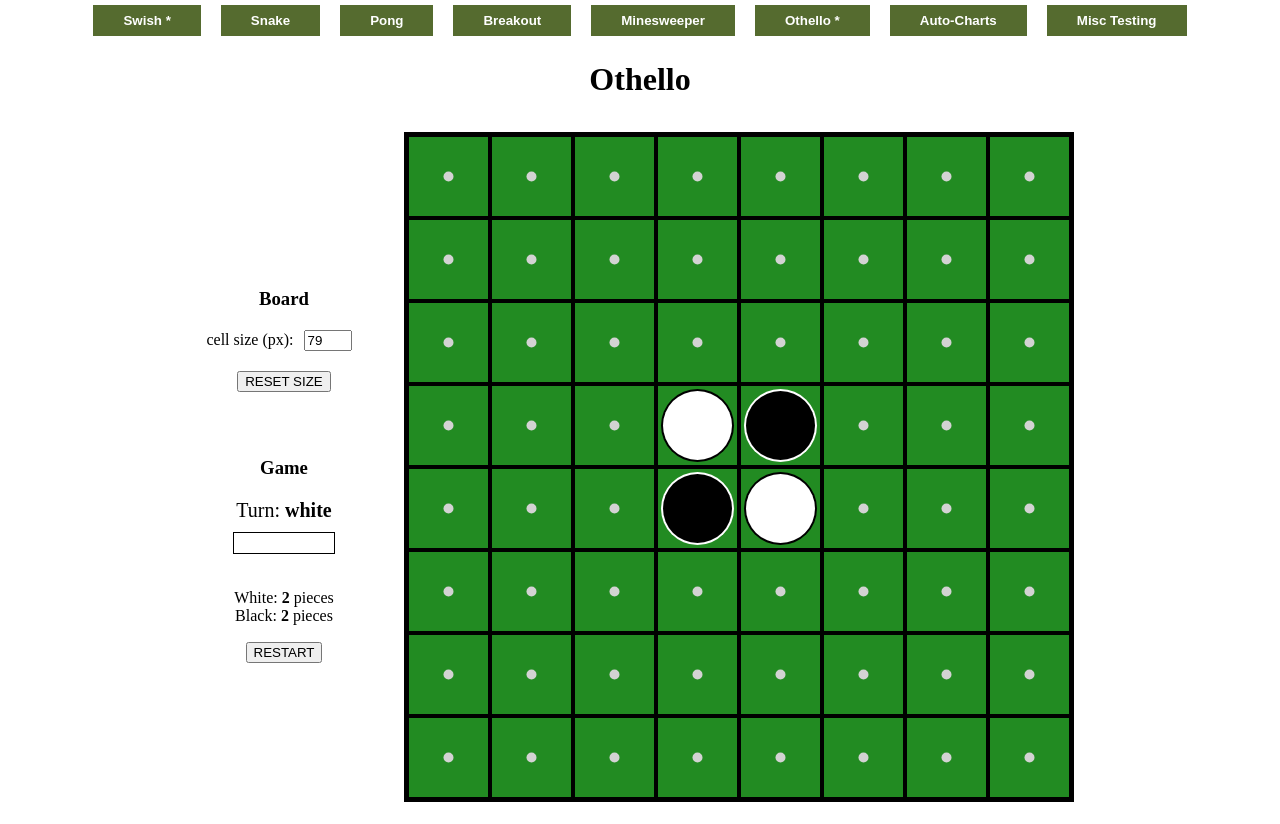
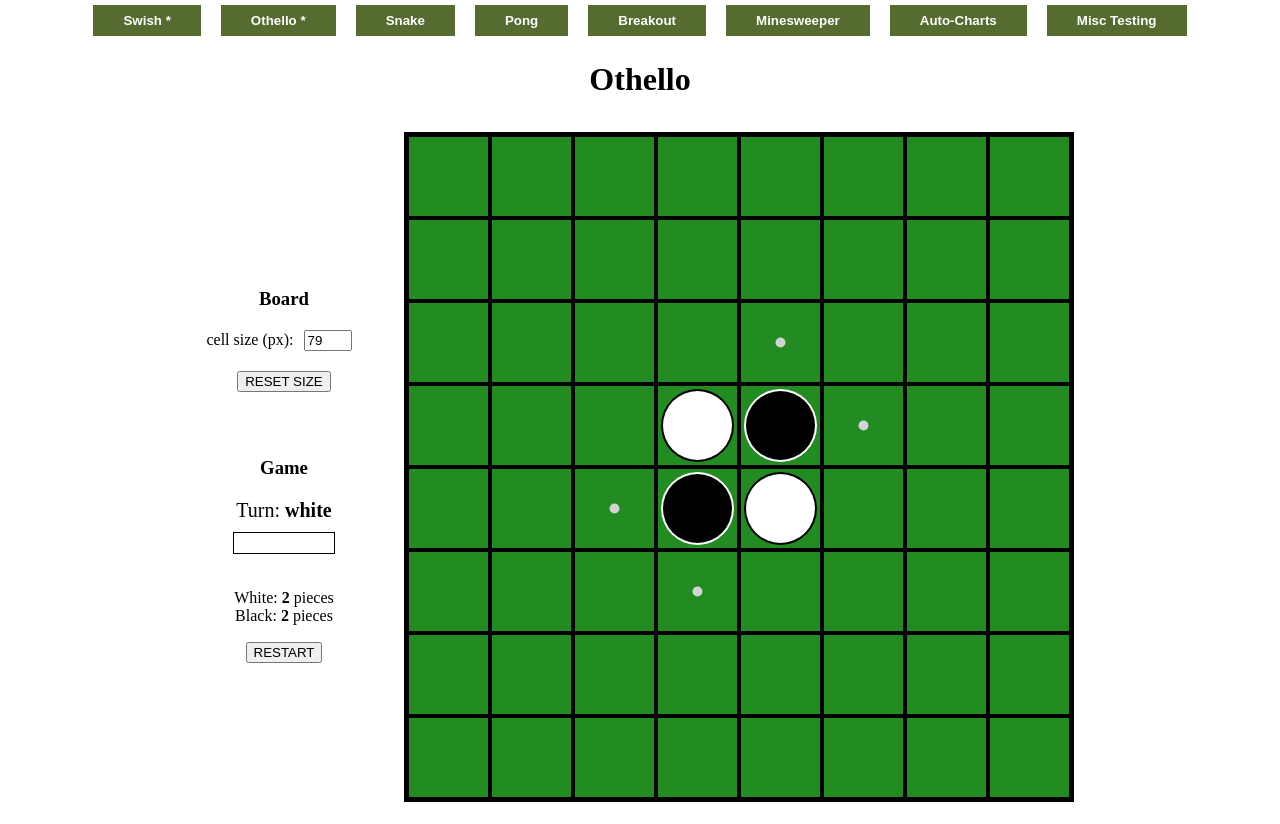
Before and after one commit to apoyhonen/base, a Vue app: page / in a window 1280 px wide. Built offline with nearby package versions, Linux system fonts and the light colour scheme.

Commit message:
othello possible moves & proper moves/turning works perfectly

```diff
--- a/src/App.vue
+++ b/src/App.vue
@@ -31,11 +31,11 @@ const shownApp = ref("othello");
 
 const apps = [];
 apps.push({ refName: 'swish', name: 'Swish *' });
+apps.push({ refName: 'othello', name: 'Othello *' });
 apps.push({ refName: 'snake', name: 'Snake' });
 apps.push({ refName: 'pong', name: 'Pong' });
 apps.push({ refName: 'breakout', name: 'Breakout' });
 apps.push({ refName: 'minesweeper', name: 'Minesweeper' });
-apps.push({ refName: 'othello', name: 'Othello *' });
 apps.push({ refName: 'canvascharts', name: 'Auto-Charts' });
 apps.push({ refName: 'misctesting', name: 'Misc Testing' });
 
--- a/src/apps/OthelloApp.vue
+++ b/src/apps/OthelloApp.vue
@@ -39,7 +39,6 @@
                 :value="grid[rowIndex - 1][colIndex - 1]"
                 :size="cellSize"
                 @left-click="cellClicked"
-                @right-click="cellSecondaryClicked"
             />
           </tr>
         </table>
@@ -60,14 +59,18 @@ import {
   resetGrid,
   addStarterPieces,
   placePiece,
-  markPossibleMoves, togglePiece
+  markPossibleMoves,
+  emptyGrid
 } from "@/engines/OthelloEngine";
 
 const defaultCellSize = 50;
 const cellSize = ref(defaultCellSize);
 
 const grid = ref([]);
-initGrid(grid.value);
+initGrid(grid.value, 0);
+
+const possibleMovesGrid = ref([]);
+initGrid(possibleMovesGrid.value, []);
 
 onMounted(() => {
   const table = document.getElementById("othello-table");
@@ -91,7 +94,7 @@ function sumValuesCount(arrayOfArrays, value) {
 }
 
 function resetGame() {
-  resetGrid(grid.value);
+  resetGrid(grid.value, 0);
   startGame();
 }
 
@@ -100,15 +103,20 @@ function startGame() {
 
   // random player starts
   setCurrentPlayer(randomIntBetween(1, 2));
-  markPossibleMoves(grid.value);
+  resetPossibleMoves();
 }
 
 function cellClicked(col, row) {
-  const placed = placePiece(grid.value, currentPlayerRef.value, col -1, row -1);
+  const placed = placePiece(grid.value, possibleMovesGrid.value, currentPlayerRef.value, col -1, row -1);
   if (placed) {
     togglePlayer();
-    markPossibleMoves(grid.value);
+    resetPossibleMoves();
   }
+}
+
+function resetPossibleMoves() {
+  emptyGrid(possibleMovesGrid.value);
+  markPossibleMoves(grid.value, possibleMovesGrid.value, currentPlayerRef.value);
 }
 
 function togglePlayer() {
@@ -117,11 +125,6 @@ function togglePlayer() {
 
 function setCurrentPlayer(playerVal) {
   currentPlayerRef.value = playerVal;
-}
-
-function cellSecondaryClicked(col, row) {
-  // TODO debug function
-  togglePiece(grid.value, col - 1, row - 1);
 }
 
 </script>
--- a/src/components/OthelloCell.vue
+++ b/src/components/OthelloCell.vue
@@ -4,7 +4,6 @@
         v-bind:id="canvasId"
         class="othello-cell-canvas"
         @click="leftClick"
-        @auxclick="rightClick"
         oncontextmenu="return false"
     />
   </td>
@@ -97,14 +96,10 @@ function clear() {
   c.clearRect(0, 0, canvasSize.value, canvasSize.value);
 }
 
-const emit = defineEmits([ 'leftClick', 'rightClick' ]);
+const emit = defineEmits([ 'leftClick' ]);
 
 function leftClick() {
   emit('leftClick', props.col, props.row);
-}
-
-function rightClick() {
-  emit('rightClick', props.col, props.row);
 }
 
 </script>
--- a/src/engines/OthelloEngine.js
+++ b/src/engines/OthelloEngine.js
@@ -1,22 +1,37 @@
 
 import { randomIntBetween } from "@/util/MathUtil";
-export { initGrid, resetGrid, addStarterPieces, placePiece, markPossibleMoves, togglePiece };
+export { initGrid, resetGrid, emptyGrid, addStarterPieces, placePiece, markPossibleMoves, togglePiece };
 
-function initGrid(grid) {
+// GRID MANIPULATION
+
+function initGrid(grid, value) {
     for (let rowIndex = 0; rowIndex < 8; rowIndex++) {
         const row = [];
-        for (let colIndex = 0; colIndex < 8; colIndex++) row.push(0);
+        for (let colIndex = 0; colIndex < 8; colIndex++) row.push(value);
         grid.push(row);
     }
 }
 
-function resetGrid(grid) {
+function resetGrid(grid, value) {
     for (let i = 0; i < 8; i++) {
         for (let j = 0; j < 8; j++) {
-            grid[i][j] = 0;
+            grid[i][j] = value;
         }
     }
 }
+
+function emptyGrid(grid) {
+    for (let i = 0; i < 8; i++) {
+        for (let j = 0; j < 8; j++) {
+            const arr = grid[i][j];
+            while (arr.length > 0) {
+                grid[i][j] = arr.pop();
+            }
+        }
+    }
+}
+
+// PLACING PIECES & CELL VALUES
 
 function addStarterPieces(grid) {
     // starter pieces
@@ -28,15 +43,20 @@ function addStarterPieces(grid) {
     grid[4][4] = firstVal;
 }
 
-function placePiece(grid, currentPlayerVal, colIndex, rowIndex) {
+function placePiece(grid, possibleMovesGrid, currentPlayerVal, colIndex, rowIndex) {
     const val = getValue(grid, colIndex, rowIndex);
     if (val > 0) {
         return false;
     } else {
-        // TODO check if is possible move and only do/return true if yes
-        console.log('placing piece: col ' + colIndex + ', row ' + rowIndex);
-        grid[rowIndex][colIndex] = currentPlayerVal;
-        return true;
+        const possibleTurns = getPossibleMoves(possibleMovesGrid, colIndex, rowIndex);
+        if (possibleTurns.length > 0) {
+            console.log('placing piece: col ' + colIndex + ', row ' + rowIndex);
+            grid[rowIndex][colIndex] = currentPlayerVal;
+            possibleTurns.forEach(possibleTurn => grid[possibleTurn.row][possibleTurn.col] = currentPlayerVal);
+            return true;
+        } else {
+            return false; // can't turn anything, can't place piece
+        }
     }
 }
 
@@ -47,203 +67,252 @@ function togglePiece(grid, colIndex, rowIndex) {
     console.log('aux-clicking piece: col ' + colIndex + ', row ' + rowIndex);
 }
 
-const possibleMoveVal = -1;
-//const emptyCellVal = 0;
-
-function markPossibleMoves(grid) {
-    if (grid.length === 0) return;
-
-    for (let rowIndex = 0; rowIndex < 8; rowIndex++) {
-        for (let colIndex = 0; colIndex < 8; colIndex++) {
-            const val = getValue(grid, colIndex, rowIndex);
-            if (val <= 0) {
-                grid[rowIndex][colIndex] = possibleMoveVal;
-                //game[row][col] = cellMovePossible(col, row) ? possibleMoveVal : emptyCellVal;
-            }
-        }
-    }
+function getPossibleMoves(possibleMovesGrid, colIndex, rowIndex) {
+    return possibleMovesGrid[rowIndex][colIndex];
 }
 
 function getValue(grid, colIndex, rowIndex) {
     return grid[rowIndex][colIndex];
 }
 
-/*
-function cellMovePossible(colIndex, rowIndex) {
-    return tryTopMove(colIndex, rowIndex)
-        || tryTopRightMove(colIndex, rowIndex)
-        || tryRightMove(colIndex, rowIndex)
-        || tryBottomRightMove(colIndex, rowIndex)
-        || tryBottomMove(colIndex, rowIndex)
-        || tryBottomLeftMove(colIndex, rowIndex)
-        || tryLeftMove(colIndex, rowIndex)
-        || tryTopLeftMove(colIndex, rowIndex);
+function isOpponentValue(val, currentPlayerVal) {
+    return val === (currentPlayerVal === 1 ? 2 : 1);
 }
 
-function isOpponentPiece(colIndex, rowIndex) {
-    const val = getValue(colIndex, rowIndex);
-    return isOwnValue(val) || val <= 0;
+function isOwnValue(val, currentPlayerVal) {
+    return val === currentPlayerVal;
 }
 
-function isOpponentValue(val) {
-    return val === (currentPlayer.value === 1 ? 2 : 1);
-}
+// POSSIBLE MOVES GATHERING
 
-function isOwnValue(val) {
-    return val === currentPlayer.value;
-}
+const possibleMoveVal = -1;
+const emptyCellVal = 0;
 
-/*
-function tryTopMove(colIndex, rowIndex) {
-
-    // if first piece is not opponent's
-    if (rowIndex <= 0 || !isOpponentPiece(colIndex, --rowIndex)) return false;
-
-    while (--rowIndex >= 0) {
-        const val = getValue(colIndex, rowIndex);
-        if (!isOpponentValue(val)) {
-            if (isOwnValue(val)) {
-                return true; // ends in own piece
+function markPossibleMoves(grid, possibleMovesGrid, currentPlayerVal) {
+    for (let rowIndex = 0; rowIndex < 8; rowIndex++) {
+        for (let colIndex = 0; colIndex < 8; colIndex++) {
+            const val = getValue(grid, colIndex, rowIndex);
+            if (val <= 0) {
+                const possibleMoves = gatherPossibleMoves(grid, colIndex, rowIndex, currentPlayerVal);
+                possibleMovesGrid[rowIndex][colIndex] = possibleMoves;
+                grid[rowIndex][colIndex] = possibleMoves.length > 0 ? possibleMoveVal : emptyCellVal;
             } else {
-                break; // no piece
+                possibleMovesGrid[rowIndex][colIndex] = [];
             }
         }
     }
-
-    return false;
 }
 
-function tryTopRightMove(colIndex, rowIndex) {
+function gatherPossibleMoves(grid, colIndex, rowIndex, currentPlayerVal) {
+    const possibleMoves = [];
+    possibleMoves.push(...tryTopMove(grid, colIndex, rowIndex, currentPlayerVal));
+    possibleMoves.push(...tryTopRightMove(grid, colIndex, rowIndex, currentPlayerVal));
+    possibleMoves.push(...tryRightMove(grid, colIndex, rowIndex, currentPlayerVal));
+    possibleMoves.push(...tryBottomRightMove(grid, colIndex, rowIndex, currentPlayerVal));
+    possibleMoves.push(...tryBottomMove(grid, colIndex, rowIndex, currentPlayerVal));
+    possibleMoves.push(...tryBottomLeftMove(grid, colIndex, rowIndex, currentPlayerVal));
+    possibleMoves.push(...tryLeftMove(grid, colIndex, rowIndex, currentPlayerVal));
+    possibleMoves.push(...tryTopLeftMove(grid, colIndex, rowIndex, currentPlayerVal));
 
+    return possibleMoves;
+}
+
+function tryTopMove(grid, colIndex, rowIndex, currentPlayerVal) {
+    const opponentPieces= [];
     // if first piece is not opponent's
-    if (colIndex >= 7 || rowIndex <= 0 || !isOpponentPiece(++colIndex, --rowIndex)) return false;
+    if (rowIndex > 0) {
+        rowIndex--;
+        while (rowIndex >= 0) {
+            const val = getValue(grid, colIndex, rowIndex);
+            if (isOpponentValue(val, currentPlayerVal)) {
+                opponentPieces.push({ col: colIndex, row: rowIndex });
+            } else if (isOwnValue(val, currentPlayerVal)) {
+                if (isOwnValue(val, currentPlayerVal)) {
+                    return opponentPieces; // ends in own piece, return gathered opponent pieces
+                }
+            } else {
+                return [];
+            }
 
-    while (++colIndex <= 7 && --rowIndex >= 0) {
-        const val = getValue(colIndex, rowIndex);
-        if (!isOpponentValue(val)) {
-            if (isOwnValue(val)) {
-                return true; // ends in own piece
-            } else {
-                break; // no piece
-            }
+            rowIndex--;
         }
     }
 
-    return false;
+    return [];
 }
 
-function tryRightMove(colIndex, rowIndex) {
+function tryTopRightMove(grid, colIndex, rowIndex, currentPlayerVal) {
+    const opponentPieces= [];
+    // if first piece is not opponent's
+    if (colIndex < 7 && rowIndex > 0) {
+        colIndex++;
+        rowIndex--;
+        while (colIndex <= 7 && rowIndex >= 0) {
+            const val = getValue(grid, colIndex, rowIndex);
+            if (isOpponentValue(val, currentPlayerVal)) {
+                opponentPieces.push({ col: colIndex, row: rowIndex });
+            } else if (isOwnValue(val, currentPlayerVal)) {
+                if (isOwnValue(val, currentPlayerVal)) {
+                    return opponentPieces; // ends in own piece, return gathered opponent pieces
+                }
+            } else {
+                return [];
+            }
 
-    // if first piece is not opponent's
-    if (colIndex >= 7 || !isOpponentPiece(++colIndex, rowIndex)) return false;
-
-    while (++colIndex <= 7) {
-        const val = getValue(colIndex, rowIndex);
-        if (!isOpponentValue(val)) {
-            if (isOwnValue(val)) {
-                return true; // ends in own piece
-            } else {
-                break; // no piece
-            }
+            colIndex++;
+            rowIndex--;
         }
     }
 
-    return false;
+    return [];
 }
 
-function tryBottomRightMove(colIndex, rowIndex) {
+function tryRightMove(grid, colIndex, rowIndex, currentPlayerVal) {
+    const opponentPieces= [];
+    // if first piece is not opponent's
+    if (colIndex < 7) {
+        colIndex++;
+        while (colIndex <= 7) {
+            const val = getValue(grid, colIndex, rowIndex);
+            if (isOpponentValue(val, currentPlayerVal)) {
+                opponentPieces.push({ col: colIndex, row: rowIndex });
+            } else if (isOwnValue(val, currentPlayerVal)) {
+                if (isOwnValue(val, currentPlayerVal)) {
+                    return opponentPieces; // ends in own piece, return gathered opponent pieces
+                }
+            } else {
+                return [];
+            }
 
-    // if first piece is not opponent's
-    if (colIndex >= 7 || rowIndex >= 7 || !isOpponentPiece(++colIndex, ++rowIndex)) return false;
-
-    while (++colIndex <= 7 && ++rowIndex <= 7) {
-        const val = getValue(colIndex, rowIndex);
-        if (!isOpponentValue(val)) {
-            if (isOwnValue(val)) {
-                return true; // ends in own piece
-            } else {
-                break; // no piece
-            }
+            colIndex++;
         }
     }
 
-    return false;
+    return [];
 }
 
-function tryBottomMove(colIndex, rowIndex) {
+function tryBottomRightMove(grid, colIndex, rowIndex, currentPlayerVal) {
+    const opponentPieces= [];
+    // if first piece is not opponent's
+    if (colIndex < 7 && rowIndex < 7) {
+        colIndex++;
+        rowIndex++;
+        while (colIndex <= 7 && rowIndex <= 7) {
+            const val = getValue(grid, colIndex, rowIndex);
+            if (isOpponentValue(val, currentPlayerVal)) {
+                opponentPieces.push({ col: colIndex, row: rowIndex });
+            } else if (isOwnValue(val, currentPlayerVal)) {
+                if (isOwnValue(val, currentPlayerVal)) {
+                    return opponentPieces; // ends in own piece, return gathered opponent pieces
+                }
+            } else {
+                return [];
+            }
 
-    // if first piece is not opponent's
-    if (rowIndex >= 7 || !isOpponentPiece(colIndex, ++rowIndex)) return false;
-
-    while (++rowIndex <= 7) {
-        const val = getValue(colIndex, rowIndex);
-        if (!isOpponentValue(val)) {
-            if (isOwnValue(val)) {
-                return true; // ends in own piece
-            } else {
-                break; // no piece
-            }
+            colIndex++;
+            rowIndex++;
         }
     }
 
-    return false;
+    return [];
 }
 
-function tryBottomLeftMove(colIndex, rowIndex) {
+function tryBottomMove(grid, colIndex, rowIndex, currentPlayerVal) {
+    const opponentPieces= [];
+    // if first piece is not opponent's
+    if (rowIndex < 7) {
+        rowIndex++;
+        while (rowIndex <= 7) {
+            const val = getValue(grid, colIndex, rowIndex);
+            if (isOpponentValue(val, currentPlayerVal)) {
+                opponentPieces.push({ col: colIndex, row: rowIndex });
+            } else if (isOwnValue(val, currentPlayerVal)) {
+                if (isOwnValue(val, currentPlayerVal)) {
+                    return opponentPieces; // ends in own piece, return gathered opponent pieces
+                }
+            } else {
+                return [];
+            }
 
-    // if first piece is not opponent's
-    if (colIndex <= 0 || rowIndex >= 7 || !isOpponentPiece(--colIndex, ++rowIndex)) return false;
-
-    while (--colIndex >= 0 && ++rowIndex <= 7) {
-        const val = getValue(colIndex, rowIndex);
-        if (!isOpponentValue(val)) {
-            if (isOwnValue(val)) {
-                return true; // ends in own piece
-            } else {
-                break; // no piece
-            }
+            rowIndex++;
         }
     }
 
-    return false;
+    return [];
 }
 
-function tryLeftMove(colIndex, rowIndex) {
+function tryBottomLeftMove(grid, colIndex, rowIndex, currentPlayerVal) {
+    const opponentPieces= [];
+    // if first piece is not opponent's
+    if (colIndex > 0 && rowIndex < 7) {
+        colIndex--;
+        rowIndex++;
+        while (colIndex >= 0 && rowIndex <= 7) {
+            const val = getValue(grid, colIndex, rowIndex);
+            if (isOpponentValue(val, currentPlayerVal)) {
+                opponentPieces.push({ col: colIndex, row: rowIndex });
+            } else if (isOwnValue(val, currentPlayerVal)) {
+                if (isOwnValue(val, currentPlayerVal)) {
+                    return opponentPieces; // ends in own piece, return gathered opponent pieces
+                }
+            } else {
+                return [];
+            }
 
-    // if first piece is not opponent's
-    if (colIndex <= 0 || !isOpponentPiece(--colIndex, rowIndex)) return false;
-
-    while (--colIndex >= 0) {
-        const val = getValue(colIndex, rowIndex);
-        if (!isOpponentValue(val)) {
-            if (isOwnValue(val)) {
-                return true; // ends in own piece
-            } else {
-                break; // no piece
-            }
+            colIndex--;
+            rowIndex++;
         }
     }
 
-    return false;
+    return [];
 }
 
-function tryTopLeftMove(colIndex, rowIndex) {
+function tryLeftMove(grid, colIndex, rowIndex, currentPlayerVal) {
+    const opponentPieces= [];
+    // if first piece is not opponent's
+    if (colIndex > 0) {
+        colIndex--;
+        while (colIndex >= 0) {
+            const val = getValue(grid, colIndex, rowIndex);
+            if (isOpponentValue(val, currentPlayerVal)) {
+                opponentPieces.push({ col: colIndex, row: rowIndex });
+            } else if (isOwnValue(val, currentPlayerVal)) {
+                if (isOwnValue(val, currentPlayerVal)) {
+                    return opponentPieces; // ends in own piece, return gathered opponent pieces
+                }
+            } else {
+                return [];
+            }
 
-    // if first piece is not opponent's
-    if (colIndex <= 0 || rowIndex <= 0 || !isOpponentPiece(--colIndex, --rowIndex)) return false;
-
-    while (--colIndex >= 0 && --rowIndex >= 0) {
-        const val = getValue(colIndex, rowIndex);
-        if (!isOpponentValue(val)) {
-            if (isOwnValue(val)) {
-                return true; // ends in own piece
-            } else {
-                break; // no piece
-            }
+            colIndex--;
         }
     }
 
-    return false;
+    return [];
 }
 
- */
+function tryTopLeftMove(grid, colIndex, rowIndex, currentPlayerVal) {
+    const opponentPieces= [];
+    // if first piece is not opponent's
+    if (colIndex > 0 && rowIndex > 0) {
+        colIndex--;
+        rowIndex--;
+        while (colIndex >= 0 && rowIndex >= 0) {
+            const val = getValue(grid, colIndex, rowIndex);
+            if (isOpponentValue(val, currentPlayerVal)) {
+                opponentPieces.push({ col: colIndex, row: rowIndex });
+            } else if (isOwnValue(val, currentPlayerVal)) {
+                if (isOwnValue(val, currentPlayerVal)) {
+                    return opponentPieces; // ends in own piece, return gathered opponent pieces
+                }
+            } else {
+                return [];
+            }
+
+            colIndex--;
+            rowIndex--;
+        }
+    }
+
+    return [];
+}
```
